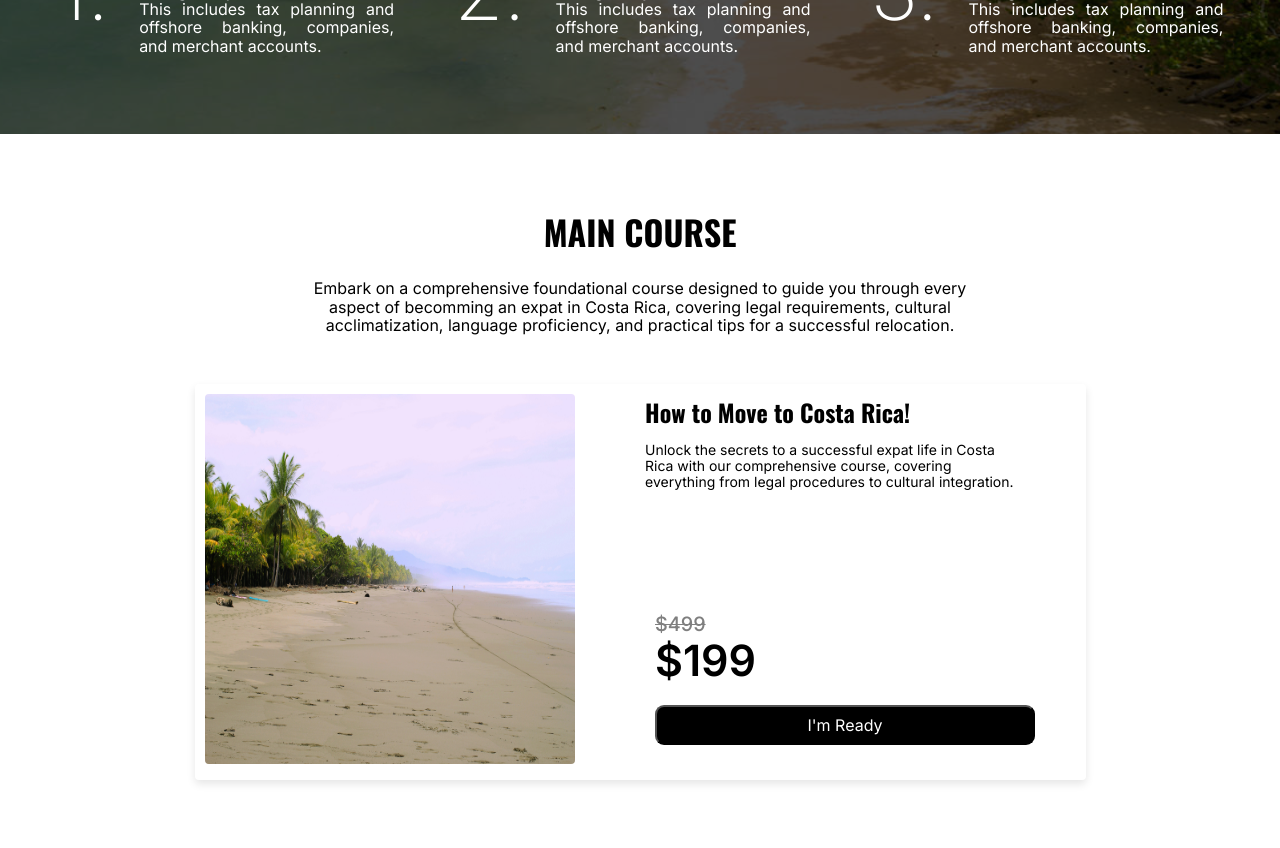
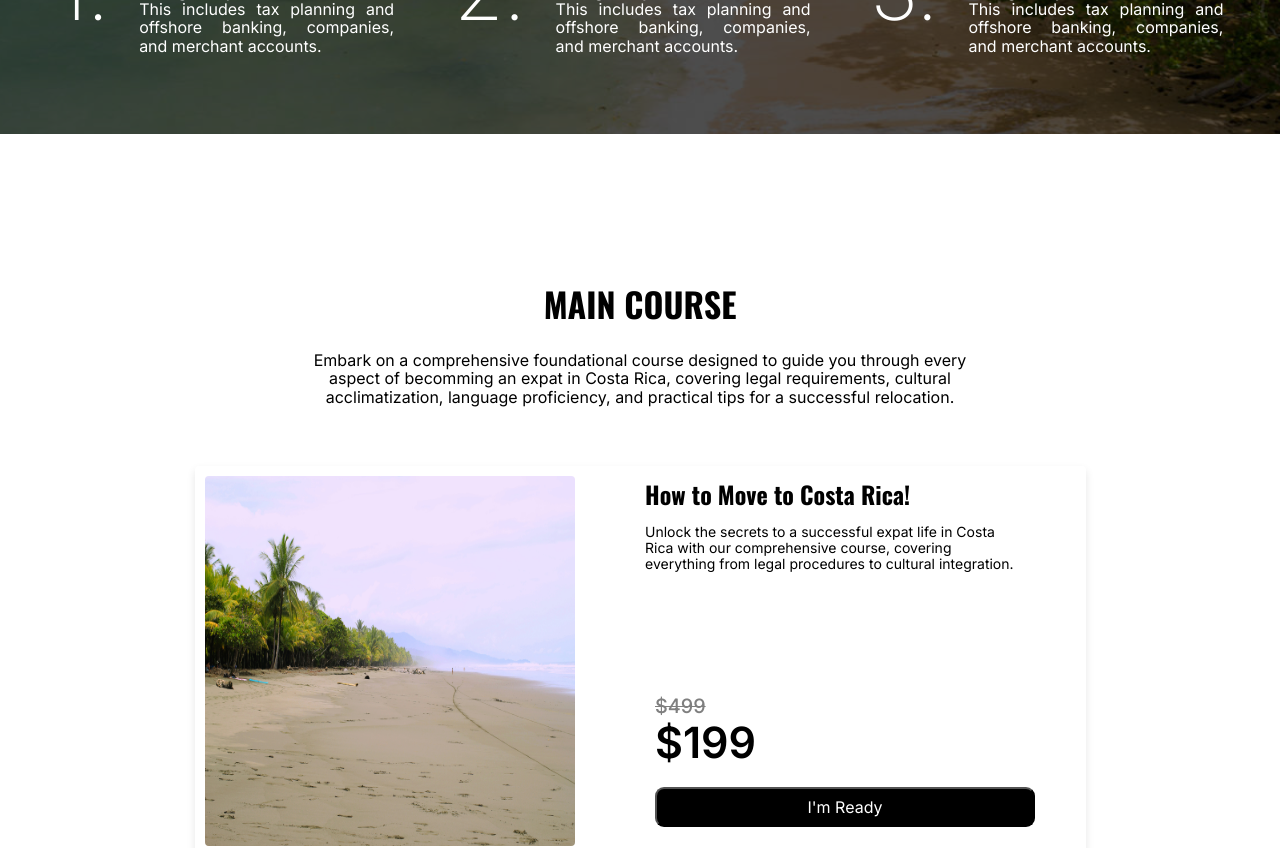
Before and after one commit to BrianKendalBucek/costa-rica-course, a Next.js app in the folder costa-rica-course/: page / in a window 1280 px wide. Shown: the part 2500-3348 px from the top of the page. Built offline with nearby package versions, Linux system fonts and the light colour scheme.

Commit message:
dried code

```diff
--- a/costa-rica-course/src/app/page.module.scss
+++ b/costa-rica-course/src/app/page.module.scss
@@ -58,38 +58,11 @@ $text-color: #333;
     align-items: center;
     width: 100%;
 
-    .card {
-      display: flex;
-      flex-direction: column;
-      align-items: center;
-
-      width: 100%;
-      text-align: center;
-      margin-top: 50px;
-      box-sizing: border-box;
-
-      .cardMainCourse {
-        width: 695px;
-      }
-    }
-
-    .trio {
-      width: 100%;
-      height: auto;
-      display: flex;
-      justify-content: center;
-      gap: 20px;
-      margin-top: 50px;
-      overflow: hidden;
-      box-sizing: border-box;
-    }
-
     .studentsContainer {
       width: 100%;
       display: flex;
       justify-content: center;
       box-sizing: border-box;
-      // margin-bottom: 150px;
     }
   }
 }
--- a/costa-rica-course/src/app/page.tsx
+++ b/costa-rica-course/src/app/page.tsx
@@ -1,12 +1,11 @@
 import React from "react";
 import styles from "./page.module.scss";
-import { images } from "@/constants/constants";
-import ImageWithText from "@/components/ImageWithText";
 import { Instructor } from "@/components/Instructor";
 import { ThreeSteps } from "@/components/ThreeSteps";
 import { Students } from "@/components/Students";
 import { Courses } from "@/components/Courses";
 import MainCourse from "@/components/MainCourse";
+import GoalVisual from "@/components/GoalVisual";
 
 const HomePage: React.FC = () => {
   return (
@@ -29,31 +28,10 @@ const HomePage: React.FC = () => {
         </section>
 
         <section className={styles.contentGrid}>
-          <div className={styles.card}>
-            <h2>WHAT IS YOUR GOAL?</h2>
-            <p>
-              Let us know your goal and we will tell you how we can help you
-              based on your details
-            </p>
-          </div>
-
-          <div className={styles.trio}>
-            {images.map((image) => (
-              <ImageWithText key={image.alt} image={image} />
-            ))}
-          </div>
+          <GoalVisual />
           <Instructor />
           <ThreeSteps />
-          <div className={styles.card}>
-            <h2>MAIN COURSE</h2>
-            <p className={styles.cardMainCourse}>
-              Embark on a comprehensive foundational course designed to guide
-              you through every aspect of becomming an expat in Costa Rica,
-              covering legal requirements, cultural acclimatization, language
-              proficiency, and practical tips for a successful relocation.
-            </p>
-            <MainCourse />
-          </div>
+          <MainCourse />
           <div className={styles.studentsContainer}>
             <Students />
           </div>
--- a/costa-rica-course/src/components/CourseProgress.module.scss
+++ b/costa-rica-course/src/components/CourseProgress.module.scss
@@ -50,6 +50,7 @@
 .dropdownIcon {
   font-size: 16px;
   color: #333;
+  margin-left: 10px;
 }
 
 .dropdownContent {
--- /dev/null
+++ b/costa-rica-course/src/components/GoalVisual.module.scss
@@ -0,0 +1,21 @@
+.card {
+  display: flex;
+  flex-direction: column;
+  align-items: center;
+
+  width: 100%;
+  text-align: center;
+  margin-top: 50px;
+  box-sizing: border-box;
+}
+
+.trio {
+  width: 100%;
+  height: auto;
+  display: flex;
+  justify-content: center;
+  gap: 20px;
+  margin-top: 50px;
+  overflow: hidden;
+  box-sizing: border-box;
+}
--- /dev/null
+++ b/costa-rica-course/src/components/GoalVisual.tsx
@@ -0,0 +1,25 @@
+import ImageWithText from "./ImageWithText";
+import styles from './GoalVisual.module.scss';
+import { images } from "@/constants/constants";
+
+const GoalVisual = () => {
+  return (
+    <>
+      <div className={styles.card}>
+        <h2>WHAT IS YOUR GOAL?</h2>
+        <p>
+          Let us know your goal and we will tell you how we can help you based
+          on your details
+        </p>
+      </div>
+
+      <div className={styles.trio}>
+        {images.map((image) => (
+          <ImageWithText key={image.alt} image={image} />
+        ))}
+      </div>
+    </>
+  );
+};
+
+export default GoalVisual;
--- a/costa-rica-course/src/components/MainCourse.module.scss
+++ b/costa-rica-course/src/components/MainCourse.module.scss
@@ -1,8 +1,21 @@
+.courseContainer {
+  display: flex;
+  flex-direction: column;
+  align-items: center;
+
+  h2 {
+    margin-top: 150px;
+  }
+  .cardMainCourse {
+    width: 696px;
+    text-align: center;
+  }
+
   .mainCourseContainer {
     height: 396px;
     width: 891px;
     box-shadow: 0 4px 8px rgba(0, 0, 0, 0.1);
-  margin-top: 50px;
+    margin-top: 60px;
     display: flex;
     border-radius: 4px;
 
@@ -80,3 +93,4 @@
       }
     }
   }
+}
--- a/costa-rica-course/src/components/MainCourse.tsx
+++ b/costa-rica-course/src/components/MainCourse.tsx
@@ -3,6 +3,14 @@ import Image from "next/image";
 
 const MainCourse = () => {
   return (
+    <div className={styles.courseContainer}>
+      <h2>MAIN COURSE</h2>
+      <p className={styles.cardMainCourse}>
+        Embark on a comprehensive foundational course designed to guide you
+        through every aspect of becomming an expat in Costa Rica, covering legal
+        requirements, cultural acclimatization, language proficiency, and
+        practical tips for a successful relocation.
+      </p>
       <div className={styles.mainCourseContainer}>
         <div className={styles.mainCourseImage}>
           <Image
@@ -17,9 +25,9 @@ const MainCourse = () => {
           <div className={styles.headerAndParagraph}>
             <h2>How to Move to Costa Rica!</h2>
             <p>
-            Unlock the secrets to a successful expat life in Costa Rica with our
-            comprehensive course, covering everything from legal procedures to
-            cultural integration.
+              Unlock the secrets to a successful expat life in Costa Rica with
+              our comprehensive course, covering everything from legal
+              procedures to cultural integration.
             </p>
           </div>
           <div className={styles.priceAndButton}>
@@ -31,6 +39,7 @@ const MainCourse = () => {
           </div>
         </div>
       </div>
+    </div>
   );
 };
 
--- a/costa-rica-course/src/components/Students.module.scss
+++ b/costa-rica-course/src/components/Students.module.scss
@@ -7,7 +7,6 @@
   margin-bottom: 150px;
   box-sizing: border-box;
 
-
   h2 {
     text-align: center;
     margin-top: 60px;
```
Lines whose indentation alone changed are shown as unchanged.
